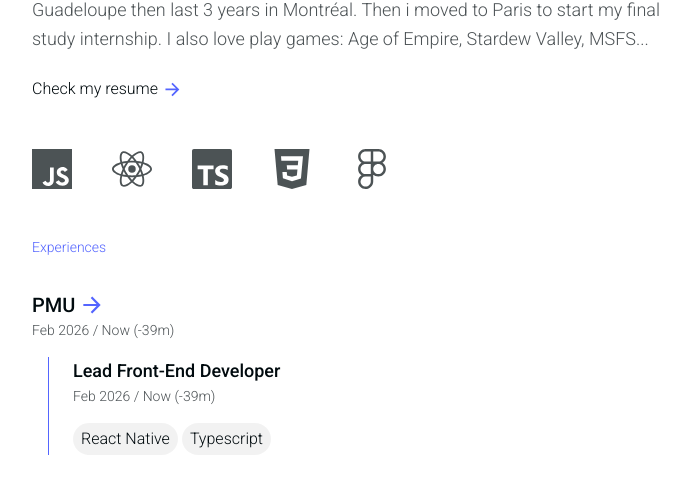
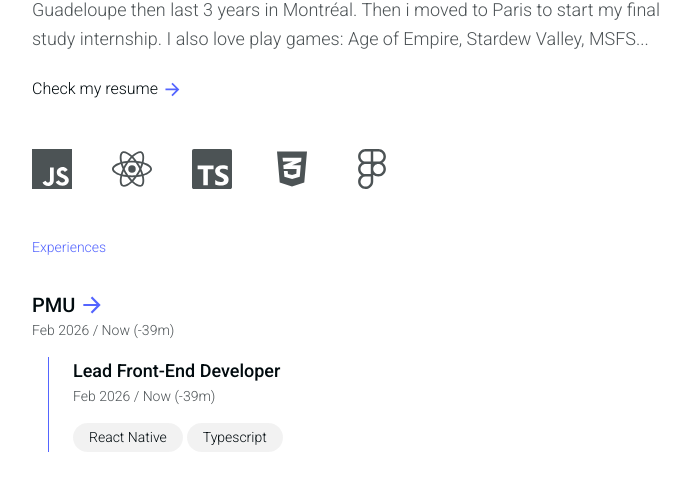
Before and after one commit to theo-mesnil/theomesnil.com, a Next.js app: page /about in a window 1280 px wide. Shown: the part 969-1465 px from the top of the page, without its empty margins (168-858 px from the left). Built offline with nearby package versions, Linux system fonts and the light colour scheme; a web font is replaced by a local one.

Commit message:
chore: upgrade dependencies for security issues

```diff
--- a/app/about/Experience.module.css
+++ b/app/about/Experience.module.css
@@ -42,9 +42,9 @@
 }
 
 .stacksItem {
-  font-size: var(--fontSize-sm);
+  font-size: var(--fontSize-xs);
   color: var(--color-dark-900);
   background-color: var(--color-dark-50);
-  padding: var(--space-xs) var(--space-sm);
+  padding: var(--space-xs) var(--space-md);
   border-radius: 100px;
 }
--- a/app/about/page.tsx
+++ b/app/about/page.tsx
@@ -1,5 +1,6 @@
 import Image from 'next/image'
-import { SiCss3, SiFigma, SiJavascript, SiReact, SiTypescript } from 'react-icons/si'
+import { FaCss3Alt } from 'react-icons/fa'
+import { SiFigma, SiJavascript, SiReact, SiTypescript } from 'react-icons/si'
 
 import meImage from '../../public/about/me.jpg'
 import ArrowLink from '../components/ArrowLink'
@@ -148,7 +149,7 @@ export default function About() {
           <SiJavascript />
           <SiReact />
           <SiTypescript />
-          <SiCss3 />
+          <FaCss3Alt />
           <SiFigma />
         </div>
         <Text variant="section">Experiences</Text>
--- a/app/components/Footer/index.tsx
+++ b/app/components/Footer/index.tsx
@@ -1,5 +1,6 @@
 import { IconType } from 'react-icons'
-import { SiBluesky, SiDribbble, SiGithub, SiLinkedin, SiTwitch } from 'react-icons/si'
+import { RiLinkedinBoxFill } from 'react-icons/ri'
+import { SiBluesky, SiDribbble, SiGithub, SiTwitch } from 'react-icons/si'
 
 import ArrowLink from '../ArrowLink'
 import Text from '../Text'
@@ -24,7 +25,7 @@ const socials: Social[] = [
   },
   { icon: SiDribbble, name: 'Dribbble', url: 'https://dribbble.com/theomesnil' },
   { icon: SiTwitch, name: 'Twitch', url: 'https://www.twitch.tv/theomtl' },
-  { icon: SiLinkedin, name: 'Linkedin', url: 'https://www.linkedin.com/in/theomesnil/' },
+  { icon: RiLinkedinBoxFill, name: 'Linkedin', url: 'https://www.linkedin.com/in/theomesnil/' },
 ]
 
 export default function Footer() {
```
Also changed, not shown: package.json (+8 -8 lines), 1 other file (tests, documents, lock files or other folders).
